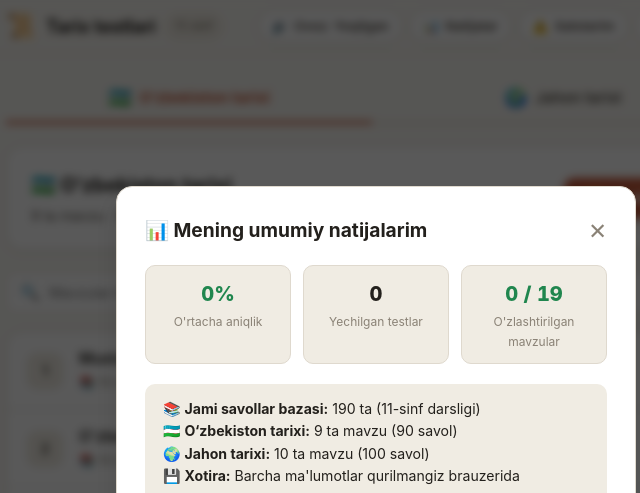
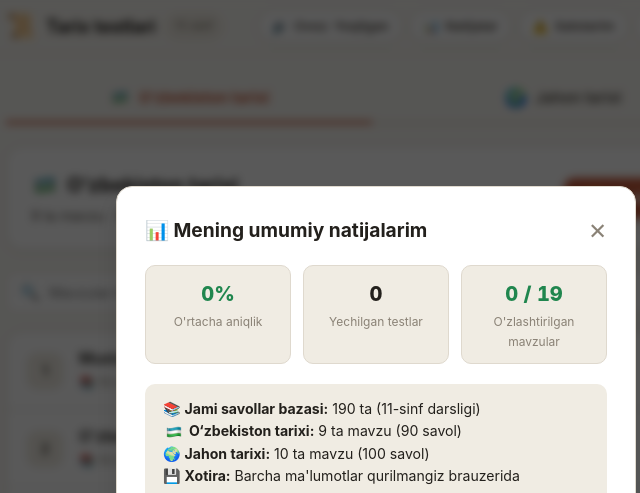
Before and after one commit to Abrorjon2009/tarix-testlar, a plain HTML site: page index.html in a window 1280 px wide. Both pictures are taken after a click on the button "Mening natijalarim". Shown: the top 493 px of the page, 264-904 px from the left. Drawn offline with Linux system fonts and the light colour scheme.

Commit message:
Update Uzbekistan flag to PNG for Windows compatibility, add flag styling and assets

```diff
--- a/app.js
+++ b/app.js
@@ -313,7 +313,7 @@ function renderHome() {
     <!-- Tabs: O'zbekiston / Jahon -->
     <div class="section-tabs">
       <button class="tab-btn ${AppState.activeSection === 'uzbekiston' ? 'active' : ''}" onclick="switchSection('uzbekiston')">
-        <span class="tab-icon">🇺🇿</span>
+        <span class="tab-icon"><img src="uzb-flag.png" class="uz-flag" alt="O‘zbekiston"></span>
         <span>O‘zbekiston tarixi</span>
       </button>
       <button class="tab-btn ${AppState.activeSection === 'jahon' ? 'active' : ''}" onclick="switchSection('jahon')">
@@ -493,7 +493,7 @@ function openAralashModal() {
     <div class="mode-cards-grid">
       <!-- Section Mixed -->
       <div class="mode-card">
-        <div class="mode-card-icon">${sec.icon}</div>
+        <div class="mode-card-icon">${sec.id === 'uzbekiston' ? '<img src="uzb-flag.png" class="uz-flag-lg" alt="O‘zbekiston">' : sec.icon}</div>
         <h3>${sec.name} bo'yicha</h3>
         <p>Ushbu bo'limdagi barcha ${sec.topics.length} ta mavzudan aralashtirilgan savollar (${secTotal} ta savol zaxirasi).</p>
         <div class="count-selector-group">
@@ -1173,7 +1173,7 @@ function openStatsModal() {
 
       <div style="background: var(--card-alt); padding: 14px 18px; border-radius: var(--radius-md); font-size: 0.88rem; margin-bottom: 20px; line-height: 1.6;">
         <div>📚 <strong>Jami savollar bazasi:</strong> 190 ta (11-sinf darsligi)</div>
-        <div>🇺🇿 <strong>O‘zbekiston tarixi:</strong> 9 ta mavzu (90 savol)</div>
+        <div><img src="uzb-flag.png" class="uz-flag" alt="O‘zbekiston"> <strong>O‘zbekiston tarixi:</strong> 9 ta mavzu (90 savol)</div>
         <div>🌍 <strong>Jahon tarixi:</strong> 10 ta mavzu (100 savol)</div>
         <div>💾 <strong>Xotira:</strong> Barcha ma'lumotlar qurilmangiz brauzerida saqlanmoqda.</div>
       </div>
--- a/data.js
+++ b/data.js
@@ -3,7 +3,7 @@ const HISTORY_DATA = {
     "id": "uzbekiston",
     "name": "O‘zbekiston tarixi",
     "shortName": "O‘zbekiston tarixi",
-    "icon": "🇺🇿",
+    "icon": "<img src=\"uzb-flag.png\" class=\"uz-flag-banner\" alt=\"O‘zbekiston\">",
     "topics": [
       {
         "id": "uz_01",
--- a/style.css
+++ b/style.css
@@ -323,6 +323,36 @@ a {
 
 .tab-icon {
   font-size: 1.15rem;
+  display: inline-flex;
+  align-items: center;
+}
+
+/* Flag Image Elements */
+.uz-flag {
+  width: 22px;
+  height: 16px;
+  object-fit: contain;
+  vertical-align: middle;
+  display: inline-block;
+  border-radius: 2px;
+}
+
+.uz-flag-banner {
+  width: 28px;
+  height: 22px;
+  object-fit: contain;
+  vertical-align: -3px;
+  display: inline-block;
+  border-radius: 3px;
+}
+
+.uz-flag-lg {
+  width: 48px;
+  height: 38px;
+  object-fit: contain;
+  vertical-align: middle;
+  display: inline-block;
+  border-radius: 4px;
 }
 
 /* =====================================================
```
Also changed, not shown: uzb-flag.png (added), 1 other file.
